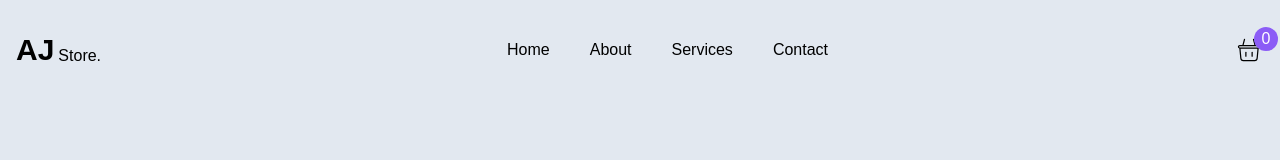
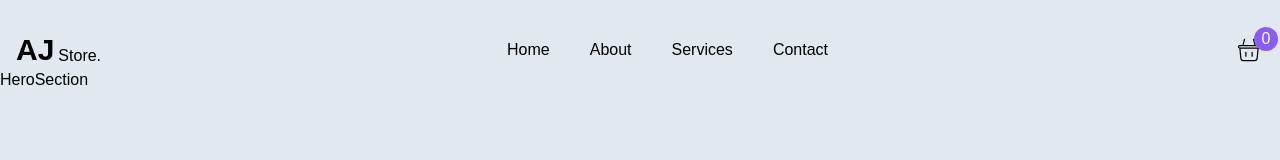
Before and after one commit to hamid19471/aj-store, a React (Vite) app: page / in a window 1280 px wide. Shown: the top 160 px of the page. Built offline with nearby package versions, Linux system fonts and the light colour scheme.

Commit message:
Add: Add Hero Section component to app.jsx

```diff
--- a/src/App.jsx
+++ b/src/App.jsx
@@ -1,9 +1,11 @@
 import React from "react";
 import Header from "./components/Header/Header";
+import HeroSection from "./components/HeroSection/HeroSection";
 function App() {
     return (
         <div>
             <Header />
+            <HeroSection />
         </div>
     );
 }
```
